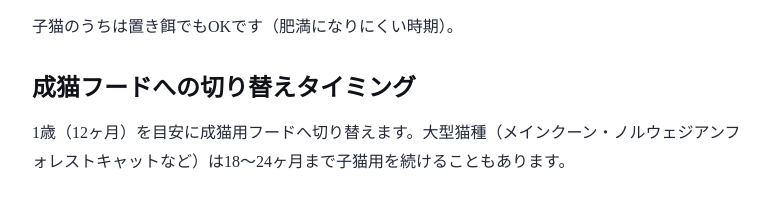
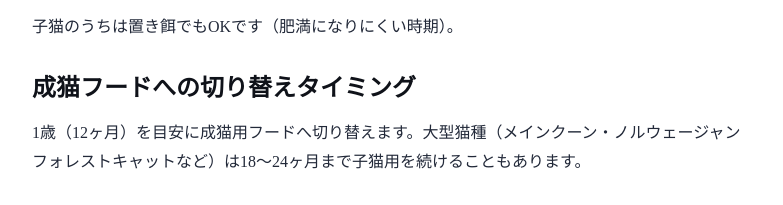
Before and after one commit to mikapchan/pet-nutrition-care-blog, an Astro site: page /blog/kitten-food-guide in a window 1280 px wide. Shown: the part 3423-3628 px from the top of the page, without its empty margins (248-1031 px from the left). Built offline with nearby package versions, Linux system fonts and the light colour scheme; Astro itself is replaced by a stand-in of ours.

Commit message:
Fix Norwegian Forest Cat spelling in kitten-food-guide
ノルウェジアン → ノルウェージャン

Co-Authored-By: Claude Sonnet 4.6 <noreply@anthropic.com>

```diff
--- a/src/content/blog/kitten-food-guide.md
+++ b/src/content/blog/kitten-food-guide.md
@@ -88,7 +88,7 @@ heroImage: '/images/kitten-food-hero.png'
 
 ## 成猫フードへの切り替えタイミング
 
-1歳（12ヶ月）を目安に成猫用フードへ切り替えます。大型猫種（メインクーン・ノルウェジアンフォレストキャットなど）は18〜24ヶ月まで子猫用を続けることもあります。
+1歳（12ヶ月）を目安に成猫用フードへ切り替えます。大型猫種（メインクーン・ノルウェージャンフォレストキャットなど）は18〜24ヶ月まで子猫用を続けることもあります。
 
 切り替えは7〜10日かけて徐々に行いましょう。
 
```
